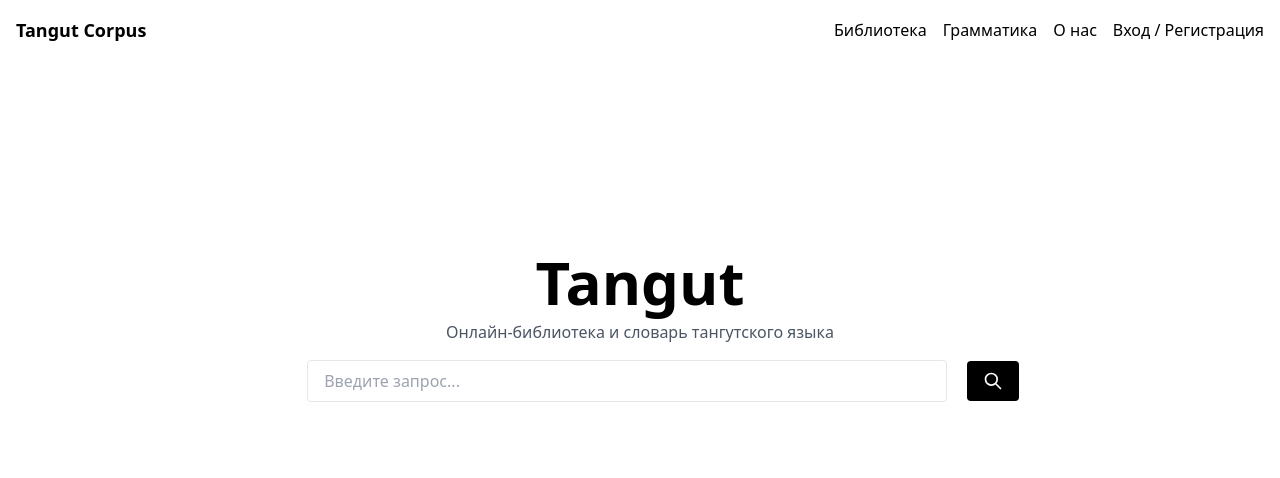
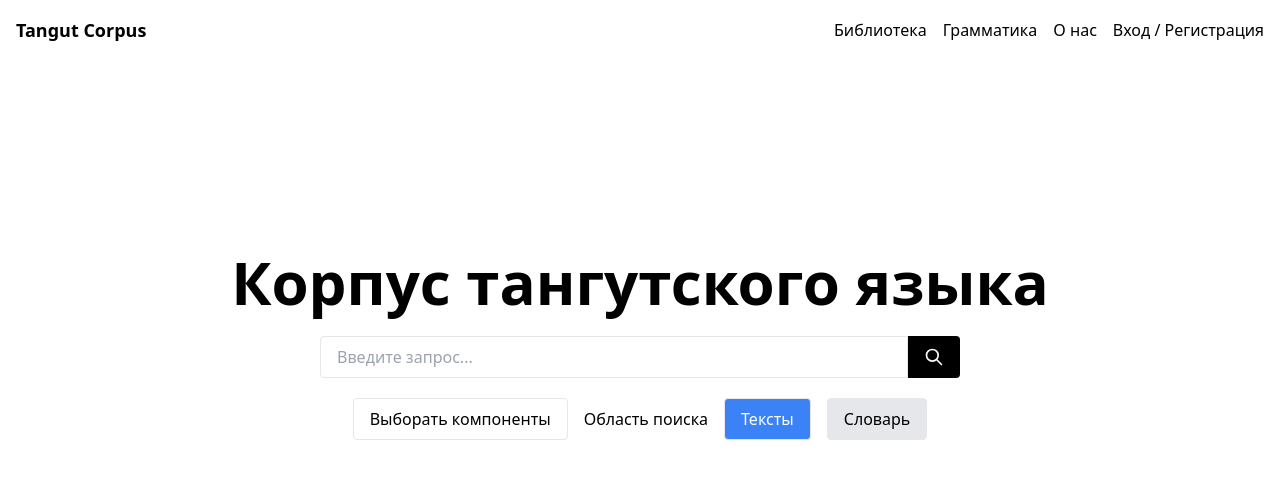
Before and after one commit to TangutCorpus/TangutSite, a Vue app in the folder frontend/: page / in a window 1280 px wide. Shown: the top 478 px of the page. Built offline with nearby package versions, Linux system fonts and the light colour scheme.

Commit message:
Add component and search scope picking. Change title after the design changes.
There were too much of text after the adding new buttons, so I deleted the subtitles and moves its text to the title.

```diff
--- a/frontend/src/components/SearchBar.vue
+++ b/frontend/src/components/SearchBar.vue
@@ -1,10 +1,10 @@
 <template>
-  <div ref="searchContainer" class="relative w-full">
-    <div class="flex items-center">
+  <div ref="searchContainer" class="relative w-full flex flex-col items-center">
+    <div class="flex w-1/2 mb-5 mx-auto mt-4">
       <input
         ref="searchInput"
-        v-model="search"
-        class="w-1/2 px-4 ml-[24%] py-2 border rounded-l rounded-r focus:outline-none focus:ring-2 focus:ring-blue-500"
+        v-model="userQuery"
+        class="flex-1 px-4 py-2 border rounded-l focus:outline-none focus:ring-2 focus:ring-blue-500"
         placeholder="Введите запрос..."
         type="text"
         @focus="showHistory = true"
@@ -12,126 +12,108 @@
       />
       <button
         ref="searchButton"
-        class="bg-black text-white px-4 py-2.5 rounded-r rounded-l hover:bg-gray-800 focus:outline-none focus:ring-2 focus:ring-blue-500 ml-5"
+        class="bg-black text-white px-4 py-2 rounded-r hover:bg-gray-800 focus:outline-none focus:ring-2 focus:ring-blue-500"
         @click="handleSearch"
       >
-        <svg
-          class="h-5 w-5"
-          fill="none"
-          stroke="currentColor"
-          viewBox="0 0 24 24"
-          xmlns="http://www.w3.org/2000/svg"
-        >
-          <path
-            d="M21 21l-6-6m2-5a7 7 0 11-14 0 7 7 0 0114 0z"
-            stroke-linecap="round"
-            stroke-linejoin="round"
-            stroke-width="2"
-          />
+        <svg class="h-5 w-5" fill="none" stroke="currentColor" viewBox="0 0 24 24" xmlns="http://www.w3.org/2000/svg">
+          <path d="M21 21l-6-6m2-5a7 7 0 11-14 0 7 7 0 0114 0z" stroke-linecap="round" stroke-linejoin="round"
+                stroke-width="2" />
         </svg>
       </button>
     </div>
-    <div
-      v-if="showHistory && (searchHistory.length > 0  || filteredSuggestions.length > 0 )"
-      :style="{ width: suggestionWidth }"
-      class="absolute ml-[24%] top-full mt-2 bg-white rounded-md shadow-md history-container"
-    >
+
+    <div class="flex items-center gap-4 relative">
+      <button
+        class="px-4 py-2 border rounded hover:bg-gray-100 focus:outline-none"
+        @click="toggleTangutPopup"
+      >
+        {{ tangutIcon }}
+      </button>
+      <h2>Область поиска</h2>
+      <button
+        :class="{ 'bg-blue-500 text-white': searchMode === 'text', 'bg-gray-200': searchMode !== 'text' }"
+        class="px-4 py-2 border rounded focus:outline-none"
+        @click="setSearchMode('text')"
+      >
+        Тексты
+      </button>
+      <button
+        :class="{ 'bg-blue-500 text-white': searchMode === 'article', 'bg-gray-200': searchMode !== 'article' }"
+        class="px-4 py-2 border rounded focus:outline-none"
+        @click="setSearchMode('article')"
+      >
+        Словарь
+      </button>
       <div
-        v-for="(suggestion, index) in filteredSuggestions"
-        :key="index"
-        class="w-full px-4 py-3 border-b border-gray-200 last:border-b-0 hover:bg-gray-100 cursor-pointer block text-black"
-        @click="selectSuggestion(suggestion)"
+        v-if="showTangutPopup"
+        class="absolute left-0 top-full mt-1 p-4 bg-white border rounded shadow-lg z-20"
       >
-        {{ suggestion.title }}, {{ suggestion.author }}
-      </div>
-      <div
-        v-for="(history, index) in searchHistory"
-        :key="index"
-        class="w-full px-4 py-3 border-b border-gray-200 last:border-b-0 hover:bg-gray-100 cursor-pointer block text-black"
-        @click="selectHistory(history)"
-      >
-        {{ history }}
+        <button
+          class="absolute top-1 right-1 text-sm text-gray-500 hover:text-gray-700 focus:outline-none"
+          @click="toggleTangutPopup"
+        >
+          X
+        </button>
+        <div class="grid grid-cols-8 gap-2 max-h-64 overflow-y-auto">
+          <div
+            v-for="(radical, index) in radicals"
+            :key="index"
+            class="cursor-pointer text-xl hover:bg-gray-200 p-1 text-center"
+            @click="selectRadical(radical)"
+          >
+            {{ radical }}
+          </div>
+        </div>
       </div>
     </div>
   </div>
 </template>
 
+
 <script lang="ts" setup>
-import { computed, defineEmits, defineProps, onBeforeUnmount, onMounted, onUpdated, ref } from 'vue'
+import { computed, defineEmits, ref } from 'vue'
 
-const showSuggestions = ref(false)
 const emit = defineEmits(['select-suggestion', 'all-results'])
 const searchInput = ref<HTMLInputElement | null>(null)
 const searchButton = ref<HTMLButtonElement | null>(null)
-const suggestionWidth = ref('0px')
 const searchContainer = ref<HTMLDivElement | null>(null)
-const search = ref('')
-const props = defineProps<{
-  suggestions: { title: string; author: string, id: number }[]
-}>()
-const searchHistory = ref<string[]>(JSON.parse(localStorage.getItem('searchHistory') || '[]'))
+const userQuery = ref('')
+const searchMode = ref<'text' | 'article'>('text')
 const showHistory = ref(false)
+const showTangutPopup = ref(false)
+const tangutIcon = 'Выборать компоненты'
+
+const radicals = computed(() => {
+  const start = 0x18800
+  const end = 0x18AFF
+  const arr: string[] = []
+  for (let cp = start; cp <= end; cp++) {
+    arr.push(String.fromCodePoint(cp))
+  }
+  return arr
+})
+const toggleTangutPopup = () => {
+  showTangutPopup.value = !showTangutPopup.value
+}
+
+const selectRadical = (radical: string) => {
+  userQuery.value += radical
+}
 
 
-const selectSuggestion = (suggestion: { title: string; author: string, id: number }) => {
-  emit('select-suggestion', suggestion)
+const searchQuery = computed(() => `chosen:${searchMode.value} ${userQuery.value}`)
+
+const setSearchMode = (mode: 'text' | 'article') => {
+  searchMode.value = mode
 }
 
-const selectHistory = (history: string) => {
-  search.value = history
-  showHistory.value = false
-  handleSearch()
-}
-
-const filteredSuggestions = computed(() => {
-  if (!search.value) {
-    return []
-  }
-  return props.suggestions.filter(suggestion =>
-    suggestion.title.toLowerCase().includes(search.value.toLowerCase()) || suggestion.author.toLowerCase().includes(search.value.toLowerCase())
-  )
-})
 const handleSearch = () => {
-  if (search.value && !searchHistory.value.includes(search.value)) {
-    if (searchHistory.value.length >= 5) {
-      searchHistory.value.pop()
-    }
-    searchHistory.value.unshift(search.value)
-    localStorage.setItem('searchHistory', JSON.stringify(searchHistory.value))
-  }
-  showHistory.value = false
-  emit('all-results', filteredSuggestions.value)
-}
-onMounted(() => {
-  updateSuggestionWidth()
-  document.addEventListener('click', onClickOutside)
-})
-onUpdated(() => {
-  updateSuggestionWidth()
-})
-const updateSuggestionWidth = () => {
-  if (searchInput.value && searchButton.value) {
-    const inputLeft = searchInput.value.getBoundingClientRect().left
-    const buttonRight = searchButton.value.getBoundingClientRect().right
-    suggestionWidth.value = `${buttonRight - inputLeft}px`
+  if (userQuery.value) {
+    showHistory.value = false
+    emit('all-results', searchQuery.value)
   }
 }
-
-onBeforeUnmount(() => {
-  document.removeEventListener('click', onClickOutside)
-})
-
-const onClickOutside = (event: MouseEvent) => {
-  if (searchContainer.value && !searchContainer.value.contains(event.target as Node)) {
-    showSuggestions.value = false
-    showHistory.value = false
-  }
-}
-
 </script>
 
 <style>
-.history-container {
-  z-index: 10;
-}
 </style>
--- a/frontend/src/views/HomeView.vue
+++ b/frontend/src/views/HomeView.vue
@@ -1,9 +1,6 @@
 <template>
   <div class="w-full flex flex-col mt-[15%] items-center">
-    <h1 class="first-title font-bold text-6xl mb-2">Tangut</h1>
-    <p class="text-gray-600 mb-4 text-center">
-      Онлайн-библиотека и словарь тангутского языка
-    </p>
+    <h1 class="first-title font-bold text-6xl mb-2 text-center">Корпус тангутского языка</h1>
     <SearchBar />
   </div>
 </template>
```
